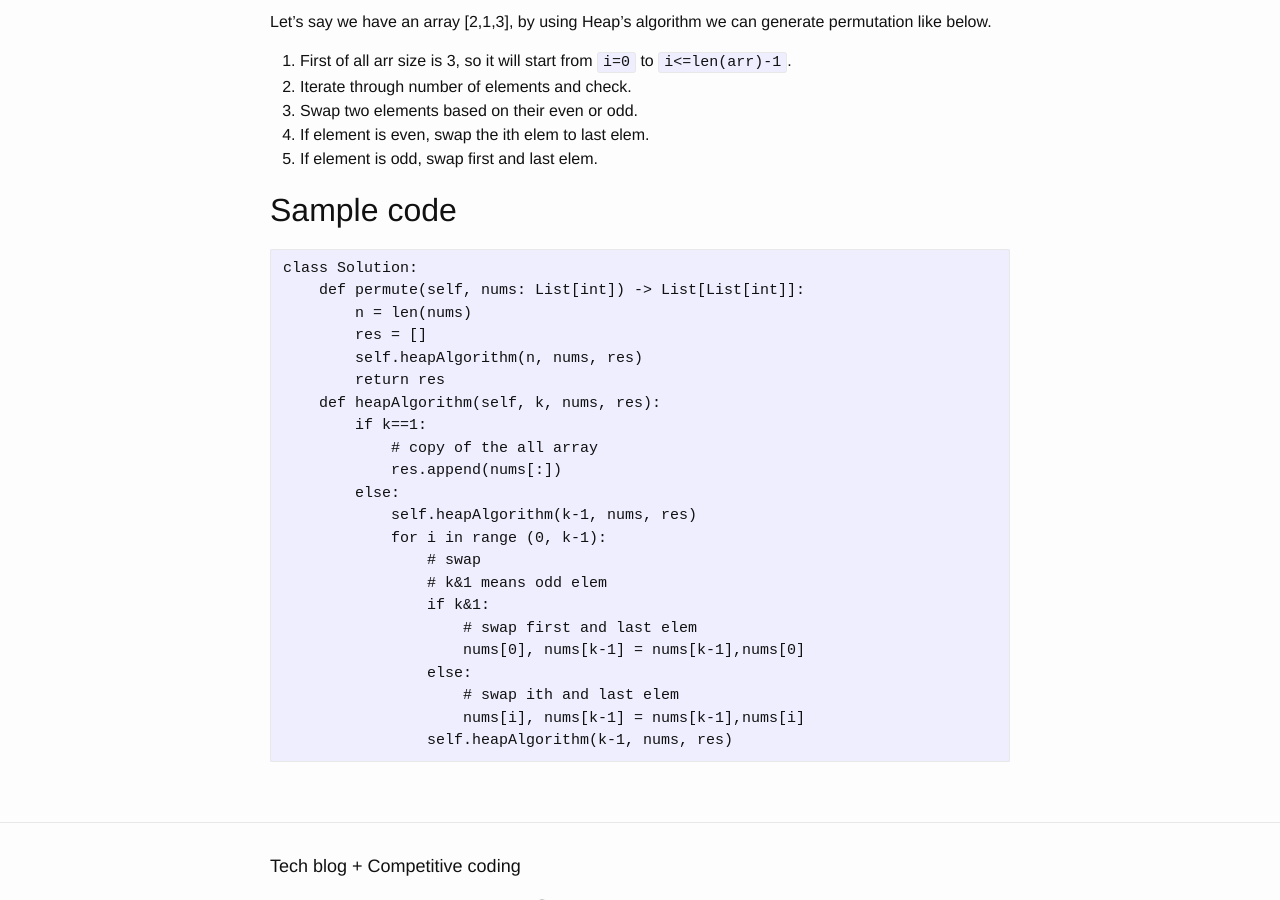
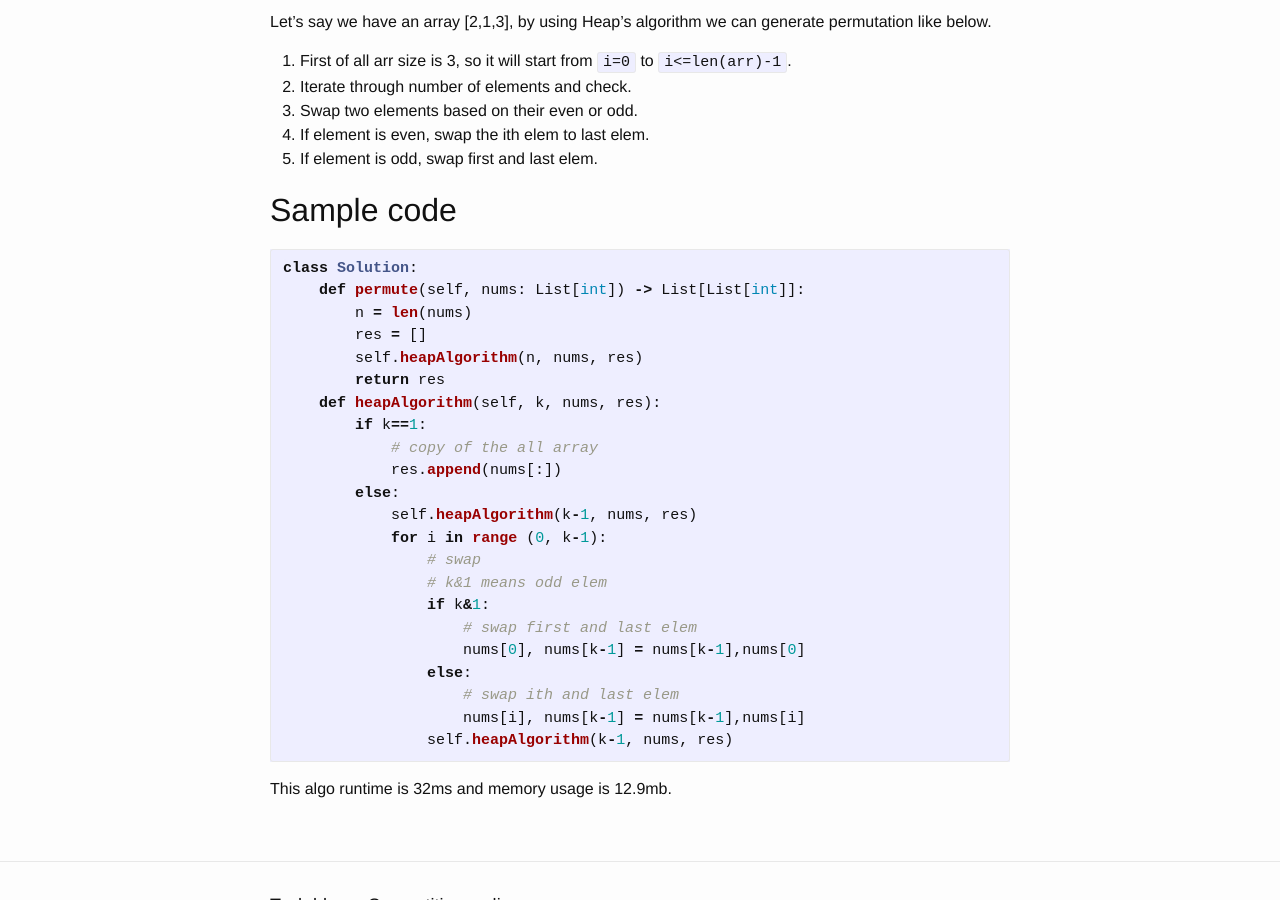
Before and after one commit to azaa13/azaa13.github.io, a Jekyll site: the page built from _posts/2020-02-11-coding-permutations.md, in a window 1280 px wide and 900 px high, scrolled down 937 px. Built offline with Jekyll 4.4.1, drawn with Linux system fonts in a browser that asks for light colours.

Commit message:
competitive coding permutation

````diff
--- a/_posts/2020-02-11-coding-permutations.md
+++ b/_posts/2020-02-11-coding-permutations.md
@@ -45,7 +45,7 @@ Let's say we have an array [2,1,3], by using Heap's algorithm we can generate pe
 ## Sample code
 
 
-```
+```py
 class Solution:
     def permute(self, nums: List[int]) -> List[List[int]]:
         n = len(nums)
@@ -69,3 +69,5 @@ class Solution:
                     nums[i], nums[k-1] = nums[k-1],nums[i]
                 self.heapAlgorithm(k-1, nums, res)
 ```
+
+This algo runtime is 32ms and memory usage is 12.9mb.
````
